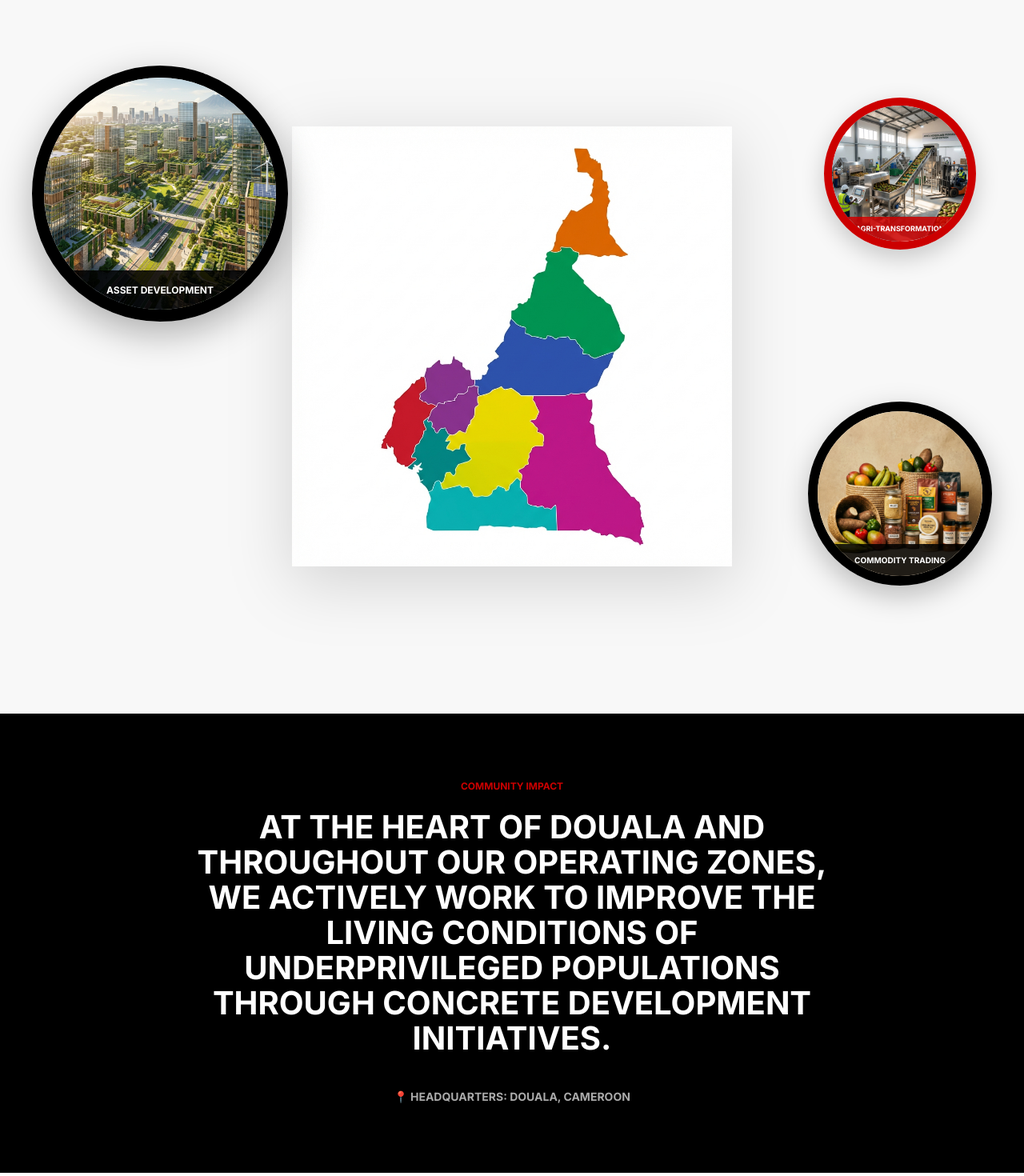
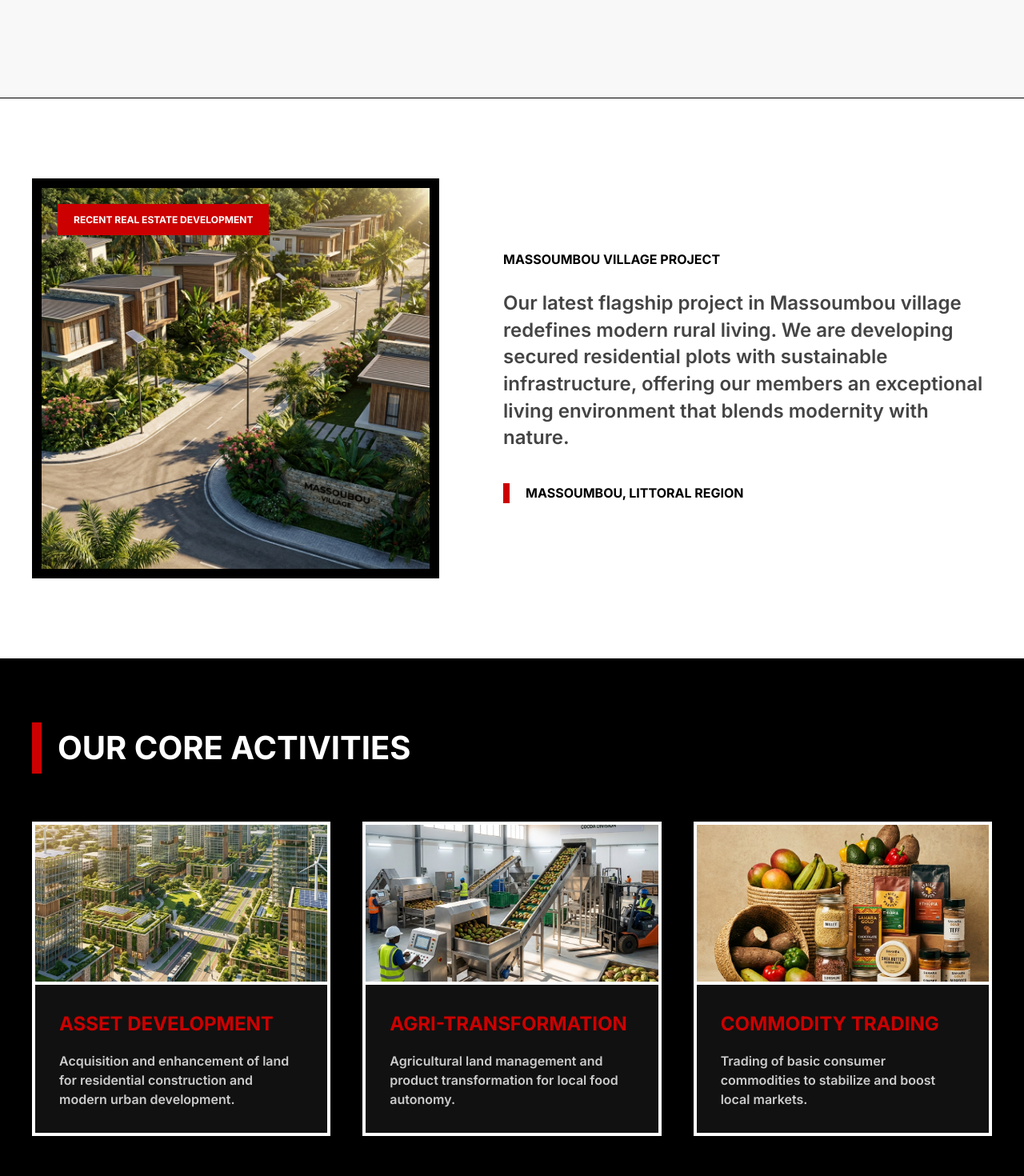
Before and after one commit to gsouleman/Great-Ideas, a React (Vite) app: page / in a window 1280 px wide. Shown: the part 1100-2570 px from the top of the page at 80% size. Built offline with nearby package versions, Linux system fonts and the light colour scheme.

Commit message:
Replace Cameroon map with Massoumbou Village project feature on landing page

```diff
--- a/src/components/LandingPage.tsx
+++ b/src/components/LandingPage.tsx
@@ -48,6 +48,13 @@ const LandingPage: React.FC<LandingPageProps> = ({ onLoginClick, language }) =>
             content: language === 'fr'
                 ? 'Au cœur de Douala et dans nos zones d\'opérations, nous œuvrons activement pour l\'amélioration des conditions de vie des populations défavorisées par des initiatives concrètes de développement.'
                 : 'At the heart of Douala and throughout our operating zones, we actively work to improve the living conditions of underprivileged populations through concrete development initiatives.'
+        },
+        project: {
+            title: language === 'fr' ? 'PROJET RÉSIDENTIEL MASSOUMBOU' : 'MASSOUMBOU VILLAGE PROJECT',
+            subtitle: language === 'fr' ? 'DÉVELOPPEMENT IMMOBILIER RÉCENT' : 'RECENT REAL ESTATE DEVELOPMENT',
+            content: language === 'fr'
+                ? "Notre dernier projet phare à Massoumbou redéfinit l'habitat villageois moderne. Nous développons des lotissements sécurisés avec des infrastructures durables, offrant à nos membres un cadre de vie exceptionnel alliant modernité et nature."
+                : "Our latest flagship project in Massoumbou village redefines modern rural living. We are developing secured residential plots with sustainable infrastructure, offering our members an exceptional living environment that blends modernity with nature."
         },
         footer: {
             office: language === 'fr' ? 'SIÈGE SOCIAL : DOUALA, CAMEROUN' : 'HEADQUARTERS: DOUALA, CAMEROON',
@@ -126,7 +133,7 @@ const LandingPage: React.FC<LandingPageProps> = ({ onLoginClick, language }) =>
             {/* Mission Section */}
             <section style={{ padding: '80px var(--spacing-xl)', background: '#F8F8F8', borderBottom: '1px solid #000' }}>
                 <div style={{ maxWidth: '1200px', margin: '0 auto', textAlign: 'center' }}>
-                    <div style={{ marginBottom: '60px' }}>
+                    <div style={{ marginBottom: '40px' }}>
                         <h2 style={{ fontSize: 'var(--font-size-xs)', fontWeight: 900, color: '#CC0000', textTransform: 'uppercase', marginBottom: 'var(--spacing-md)', letterSpacing: '0.1em' }}>
                             {text.about.title}
                         </h2>
@@ -134,55 +141,66 @@ const LandingPage: React.FC<LandingPageProps> = ({ onLoginClick, language }) =>
                             {text.about.content}
                         </p>
                     </div>
+                </div>
+            </section>
 
-                    {/* Central Visual Cluster */}
-                    <div style={{
-                        position: 'relative',
-                        height: '750px',
-                        display: 'flex',
-                        alignItems: 'center',
-                        justifyContent: 'center',
-                        marginTop: '40px'
-                    }}>
-                        {/* Central Map */}
-                        <div style={{ width: '100%', maxWidth: '550px', zIndex: 1 }}>
-                            <img
-                                src="/assets/landing/cameroon_regions_map.png"
-                                alt="Regional Map of Cameroon"
-                                style={{ width: '100%', filter: 'drop-shadow(0 20px 40px rgba(0,0,0,0.15))' }}
-                            />
+            {/* Featured Project Section - Massoumbou */}
+            <section style={{ padding: '100px var(--spacing-xl)', background: '#FFFFFF' }}>
+                <div style={{ maxWidth: '1200px', margin: '0 auto', display: 'grid', gridTemplateColumns: 'minmax(300px, 1fr) minmax(300px, 1.2fr)', gap: '80px', alignItems: 'center' }}>
+                    <div style={{ border: '12px solid #000', height: '500px', position: 'relative', overflow: 'hidden' }}>
+                        <img
+                            src="/assets/landing/massoumbou_project.png"
+                            alt="Massoumbou Village Project"
+                            style={{ width: '100%', height: '100%', objectFit: 'cover' }}
+                        />
+                        <div style={{ position: 'absolute', top: '20px', left: '20px', background: '#CC0000', color: '#FFF', padding: '10px 20px', fontWeight: 900, textTransform: 'uppercase', fontSize: '12px' }}>
+                            {text.project.subtitle}
                         </div>
+                    </div>
+                    <div style={{ textAlign: 'left' }}>
+                        <h2 style={{ fontSize: 'var(--font-size-4xl)', fontWeight: 900, lineHeight: 1, marginBottom: '30px', textTransform: 'uppercase' }}>
+                            {text.project.title}
+                        </h2>
+                        <p style={{ fontSize: 'var(--font-size-xl)', fontWeight: 600, color: '#444', lineHeight: 1.4, margin: 0 }}>
+                            {text.project.content}
+                        </p>
+                        <div style={{ marginTop: '40px', paddingLeft: '20px', borderLeft: '8px solid #CC0000', fontWeight: 800, textTransform: 'uppercase', color: '#000' }}>
+                            Massoumbou, Littoral Region
+                        </div>
+                    </div>
+                </div>
+            </section>
 
-                        {/* Surrounding Activity Bubbles */}
-                        {/* top-left: Assets (Largest) */}
-                        <div style={{
-                            position: 'absolute', top: '20px', left: '0', width: '320px', height: '320px',
-                            borderRadius: '50%', border: '15px solid #000', overflow: 'hidden', zIndex: 2,
-                            boxShadow: '0 15px 45px rgba(0,0,0,0.3)'
-                        }}>
-                            <img src="/assets/landing/modern_city.png" alt="Assets" style={{ width: '100%', height: '100%', objectFit: 'cover' }} />
-                            <div style={{ position: 'absolute', bottom: '0', left: 0, right: 0, background: 'rgba(0,0,0,0.85)', color: '#FFF', padding: '15px', fontSize: '12px', fontWeight: 900 }}>ASSET DEVELOPMENT</div>
-                        </div>
-
-                        {/* top-right: Agri (Smallest) */}
-                        <div style={{
-                            position: 'absolute', top: '60px', right: '20px', width: '190px', height: '190px',
-                            borderRadius: '50%', border: '10px solid #CC0000', overflow: 'hidden', zIndex: 2,
-                            boxShadow: '0 10px 30px rgba(0,0,0,0.2)'
-                        }}>
-                            <img src="/assets/landing/agri_transformation.png" alt="Agriculture" style={{ width: '100%', height: '100%', objectFit: 'cover' }} />
-                            <div style={{ position: 'absolute', bottom: '0', left: 0, right: 0, background: 'rgba(204,0,0,0.85)', color: '#FFF', padding: '8px', fontSize: '9px', fontWeight: 900 }}>AGRI-TRANSFORMATION</div>
-                        </div>
-
-                        {/* bottom-right: Trading (Medium) */}
-                        <div style={{
-                            position: 'absolute', bottom: '80px', right: '0', width: '230px', height: '230px',
-                            borderRadius: '50%', border: '12px solid #000', overflow: 'hidden', zIndex: 2,
-                            boxShadow: '0 12px 35px rgba(0,0,0,0.25)'
-                        }}>
-                            <img src="/assets/landing/local_commodities.png" alt="Commodities" style={{ width: '100%', height: '100%', objectFit: 'cover' }} />
-                            <div style={{ position: 'absolute', bottom: '0', left: 0, right: 0, background: 'rgba(0,0,0,0.85)', color: '#FFF', padding: '12px', fontSize: '10px', fontWeight: 900 }}>COMMODITY TRADING</div>
-                        </div>
+            {/* Activities Section */}
+            <section style={{ padding: '80px var(--spacing-xl)', background: '#000', color: '#FFF' }}>
+                <div style={{ maxWidth: '1200px', margin: '0 auto' }}>
+                    <h2 style={{ fontSize: 'var(--font-size-3xl)', fontWeight: 900, marginBottom: '60px', textTransform: 'uppercase', borderLeft: '12px solid #CC0000', paddingLeft: '20px' }}>
+                        {language === 'fr' ? 'NOS ACTIVITÉS CLÉS' : 'OUR CORE ACTIVITIES'}
+                    </h2>
+                    <div style={{ display: 'grid', gridTemplateColumns: 'repeat(auto-fit, minmax(300px, 1fr))', gap: '40px' }}>
+                        {[
+                            { ...text.services[0], image: '/assets/landing/modern_city.png' },
+                            { ...text.services[1], image: '/assets/landing/agri_transformation.png' },
+                            { ...text.services[2], image: '/assets/landing/local_commodities.png' }
+                        ].map((service, i) => (
+                            <div key={i} style={{ border: '4px solid #FFF', background: '#111' }}>
+                                <div style={{ height: '200px', borderBottom: '4px solid #FFF', overflow: 'hidden' }}>
+                                    <img
+                                        src={service.image}
+                                        alt={service.title}
+                                        style={{ width: '100%', height: '100%', objectFit: 'cover' }}
+                                    />
+                                </div>
+                                <div style={{ padding: '30px' }}>
+                                    <h3 style={{ fontSize: 'var(--font-size-xl)', fontWeight: 900, marginBottom: '15px', textTransform: 'uppercase', color: '#CC0000' }}>
+                                        {service.title}
+                                    </h3>
+                                    <p style={{ fontSize: 'var(--font-size-md)', color: '#CCC', fontWeight: 600, lineHeight: 1.5 }}>
+                                        {service.content}
+                                    </p>
+                                </div>
+                            </div>
+                        ))}
                     </div>
                 </div>
             </section>
```
Also changed, not shown: public/assets/landing/massoumbou_project.png (added).
